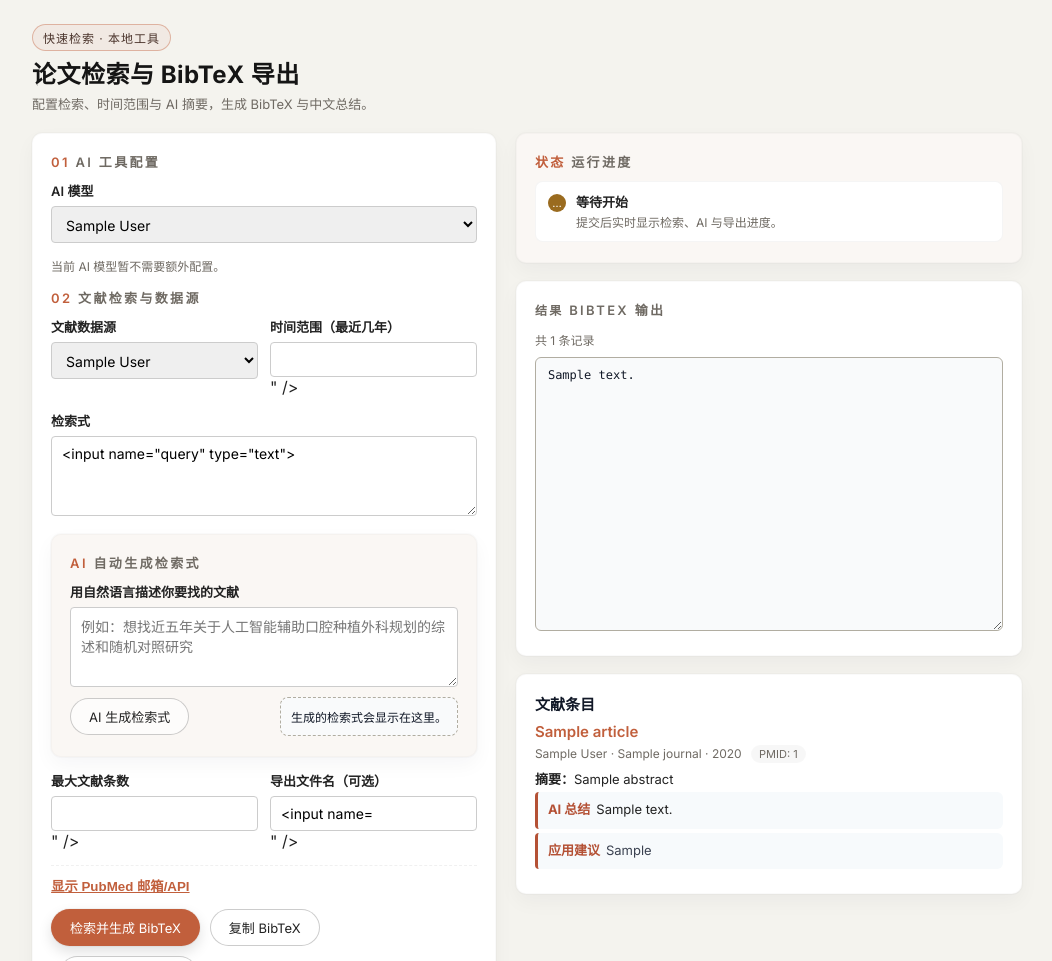
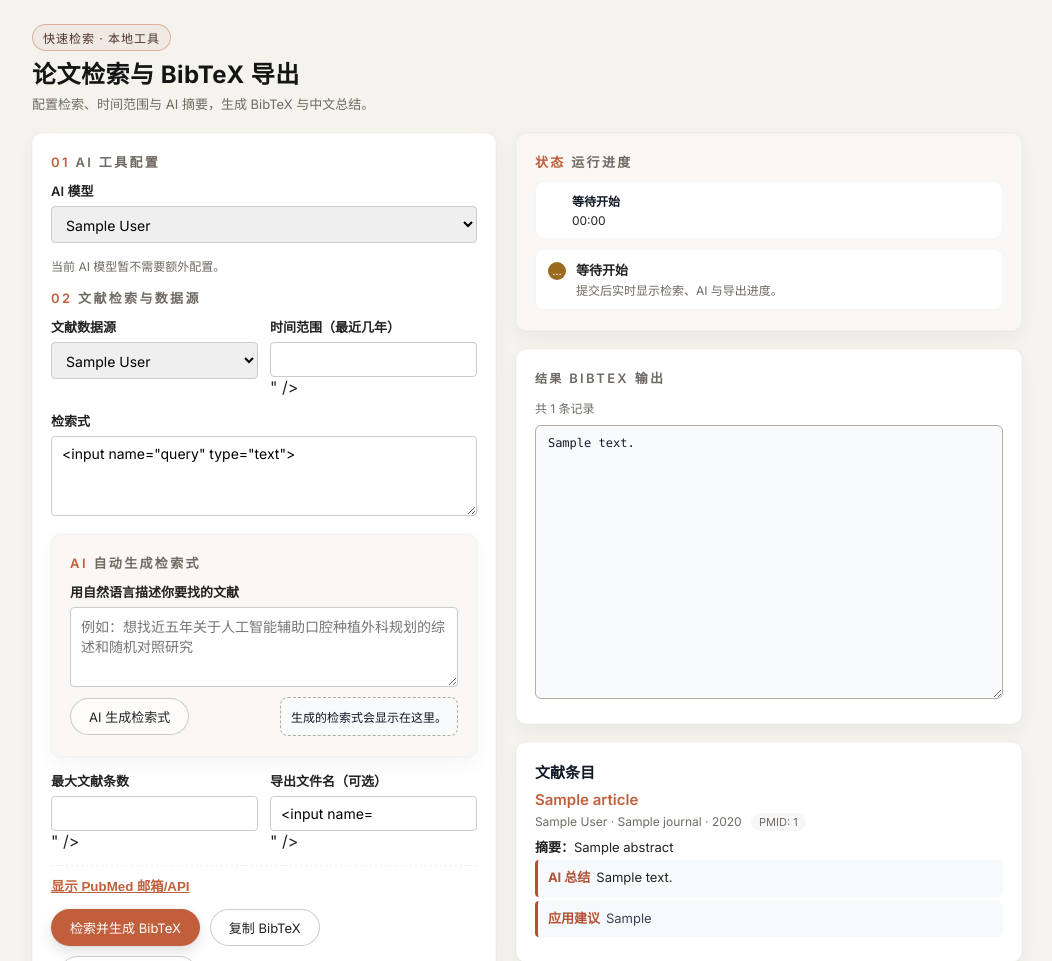
Before and after one commit to HOUHANLIN/Paper-Serch, a Python web app: template templates/index.html in a window 1280 px wide. Shown: the part 55-1016 px from the top of the page, without its empty margins (113-1165 px from the left). Run offline with Jinja, Linux system fonts and the light colour scheme; the template is opened without the code that fills it: most values are stand-ins (such as "Sample title", 1, 10 or a date in 2020); form fields are guessed from the names that the template uses.

Commit message:
Improve runtime feedback and error reasons

```diff
--- a/static/css/main.css
+++ b/static/css/main.css
@@ -492,6 +492,10 @@
   background: var(--np-error);
 }
 
+.status-icon.running {
+  background: var(--np-primary);
+}
+
 .status-icon.pending {
   background: var(--np-warning);
 }
@@ -504,6 +508,69 @@
 .status-text span {
   color: var(--np-text-muted);
   font-size: 12px;
+}
+
+.runtime {
+  display: flex;
+  align-items: center;
+  gap: 10px;
+  padding: 10px 12px;
+  border-radius: 10px;
+  background: #fff;
+  border: 1px solid rgba(0, 0, 0, 0.04);
+  margin-bottom: 10px;
+}
+
+.runtime-dot {
+  width: 14px;
+  height: 14px;
+  border-radius: 50%;
+  background: var(--np-border);
+  box-shadow: 0 0 0 0 rgba(76, 111, 255, 0.4);
+  animation: pulse 2s infinite;
+}
+
+.runtime-text {
+  display: flex;
+  flex-direction: column;
+  gap: 4px;
+  font-size: 12px;
+}
+
+.runtime-text span:first-child {
+  font-weight: 600;
+  color: #111827;
+}
+
+.runtime[data-tone='idle'] .runtime-dot {
+  background: var(--np-border);
+  animation: none;
+}
+
+.runtime[data-tone='running'] .runtime-dot {
+  background: var(--np-primary);
+}
+
+.runtime[data-tone='success'] .runtime-dot {
+  background: var(--np-success);
+  animation: none;
+}
+
+.runtime[data-tone='error'] .runtime-dot {
+  background: var(--np-error);
+  animation: none;
+}
+
+@keyframes pulse {
+  0% {
+    box-shadow: 0 0 0 0 rgba(76, 111, 255, 0.4);
+  }
+  70% {
+    box-shadow: 0 0 0 10px rgba(76, 111, 255, 0);
+  }
+  100% {
+    box-shadow: 0 0 0 0 rgba(76, 111, 255, 0);
+  }
 }
 
 .generator-actions {
--- a/static/js/main.js
+++ b/static/js/main.js
@@ -127,6 +127,7 @@
   icon.className = `status-icon ${entry.status || 'pending'}`;
   if (entry.status === 'success') icon.textContent = '✓';
   else if (entry.status === 'error') icon.textContent = '!';
+  else if (entry.status === 'running') icon.textContent = '…';
   else icon.textContent = '…';
   const text = document.createElement('div');
   text.className = 'status-text';
@@ -183,6 +184,56 @@
 }
 
 let generatedQuery = '';
+let runtimeTimer = null;
+let runtimeStart = null;
+
+function formatElapsed(seconds) {
+  const mm = String(Math.floor(seconds / 60)).padStart(2, '0');
+  const ss = String(seconds % 60).padStart(2, '0');
+  return `${mm}:${ss}`;
+}
+
+function setRuntimeState(text, tone) {
+  const wrap = document.getElementById('runtime');
+  const stateEl = document.getElementById('runtime-state');
+  if (wrap) {
+    wrap.setAttribute('data-tone', tone || 'idle');
+  }
+  if (stateEl) {
+    stateEl.textContent = text;
+  }
+}
+
+function updateRuntimeElapsed() {
+  const elapsedEl = document.getElementById('runtime-elapsed');
+  if (!elapsedEl || !runtimeStart) return;
+  const seconds = Math.max(0, Math.floor((Date.now() - runtimeStart) / 1000));
+  elapsedEl.textContent = formatElapsed(seconds);
+}
+
+function startRuntime() {
+  runtimeStart = Date.now();
+  updateRuntimeElapsed();
+  setRuntimeState('运行中...', 'running');
+  if (runtimeTimer) clearInterval(runtimeTimer);
+  runtimeTimer = setInterval(updateRuntimeElapsed, 1000);
+}
+
+function stopRuntime(success = true, message = '') {
+  if (runtimeTimer) {
+    clearInterval(runtimeTimer);
+    runtimeTimer = null;
+  }
+  updateRuntimeElapsed();
+  if (runtimeStart) {
+    const elapsedSeconds = Math.max(0, Math.floor((Date.now() - runtimeStart) / 1000));
+    const prefix = success ? '已完成' : '运行失败';
+    setRuntimeState(`${prefix}${message ? `：${message}` : ''} · ${formatElapsed(elapsedSeconds)}`, success ? 'success' : 'error');
+  } else {
+    setRuntimeState(success ? '已完成' : '运行失败', success ? 'success' : 'error');
+  }
+  runtimeStart = null;
+}
 
 async function generateQuery() {
   const intentInput = document.getElementById('intent');
@@ -338,6 +389,7 @@
   showError('');
   updateBibtexResult('', 0);
   renderArticles([]);
+  startRuntime();
 
   if (submitBtn) {
     submitBtn.disabled = true;
@@ -367,29 +419,42 @@
         const { eventType, payload } = parseSseChunk(part);
         if (eventType === 'status' && payload.entry) {
           appendStatus(payload.entry);
+          if (payload.entry.status === 'error') {
+            stopRuntime(false, payload.entry.detail || '');
+          }
         }
         if (eventType === 'result') {
           updateBibtexResult(payload.bibtex_text, payload.count);
           renderArticles(payload.articles || []);
+          stopRuntime(true, '');
         }
         if (eventType === 'error' && payload.message) {
           showError(payload.message);
+          stopRuntime(false, payload.message);
         }
       });
     }
     if (buffer.trim()) {
       const { eventType, payload } = parseSseChunk(buffer.trim());
       if (eventType === 'status' && payload.entry) appendStatus(payload.entry);
-      if (eventType === 'error' && payload.message) showError(payload.message);
+      if (eventType === 'error' && payload.message) {
+        showError(payload.message);
+        stopRuntime(false, payload.message);
+      }
       if (eventType === 'result') {
         updateBibtexResult(payload.bibtex_text, payload.count);
         renderArticles(payload.articles || []);
+        stopRuntime(true, '');
       }
     }
   } catch (err) {
     console.error(err);
     showError('检索失败，请检查配置或网络。');
+    stopRuntime(false, '接口异常或网络问题');
   } finally {
+    if (runtimeStart) {
+      stopRuntime(true, '');
+    }
     if (submitBtn) {
       submitBtn.disabled = false;
       submitBtn.textContent = '检索并生成 BibTeX';
--- a/templates/index.html
+++ b/templates/index.html
@@ -204,6 +204,13 @@
           <section>
             <div class="card card-soft">
               <div class="section-title"><span>状态</span> 运行进度</div>
+              <div class="runtime" id="runtime" data-tone="idle">
+                <div class="runtime-dot" aria-hidden="true"></div>
+                <div class="runtime-text">
+                  <span id="runtime-state">等待开始</span>
+                  <span id="runtime-elapsed">00:00</span>
+                </div>
+              </div>
               <ul class="status-list" id="status-list">
                 <li class="status-item" id="status-placeholder">
                   <span class="status-icon pending">…</span>
```
Also changed, not shown: webapp.py (+33 -13 lines).
